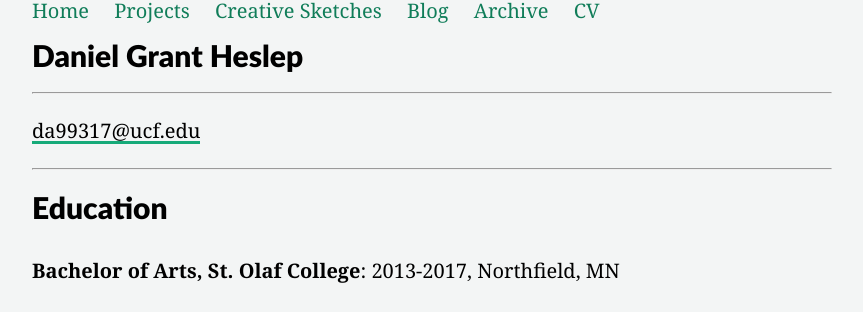
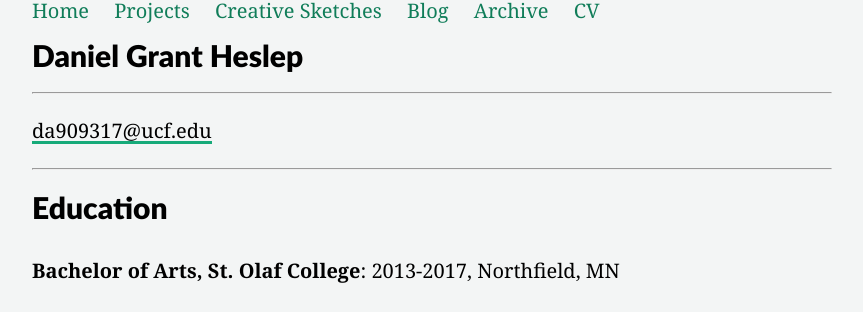
Before and after one commit to CreativeKenning/gradsitedemo, a Jekyll site: the page built from _pages/cv.md, in a window 1280 px wide and 900 px high. Shown: the part 144-456 px from the top of the window, without its empty margins (208-1071 px from the left). Built offline with Jekyll 4.4.1, drawn with Linux system fonts in a browser that asks for light colours; nearby versions of some CDN libraries.

Commit message:
fixed text

```diff
--- a/_pages/cv.md
+++ b/_pages/cv.md
@@ -9,7 +9,7 @@ published: true
 
   -----------------------------------------------------------------------
 
-  <da99317@ucf.edu>
+  <da909317@ucf.edu>
 
   -----------------------------------------------------------------------
 
```
